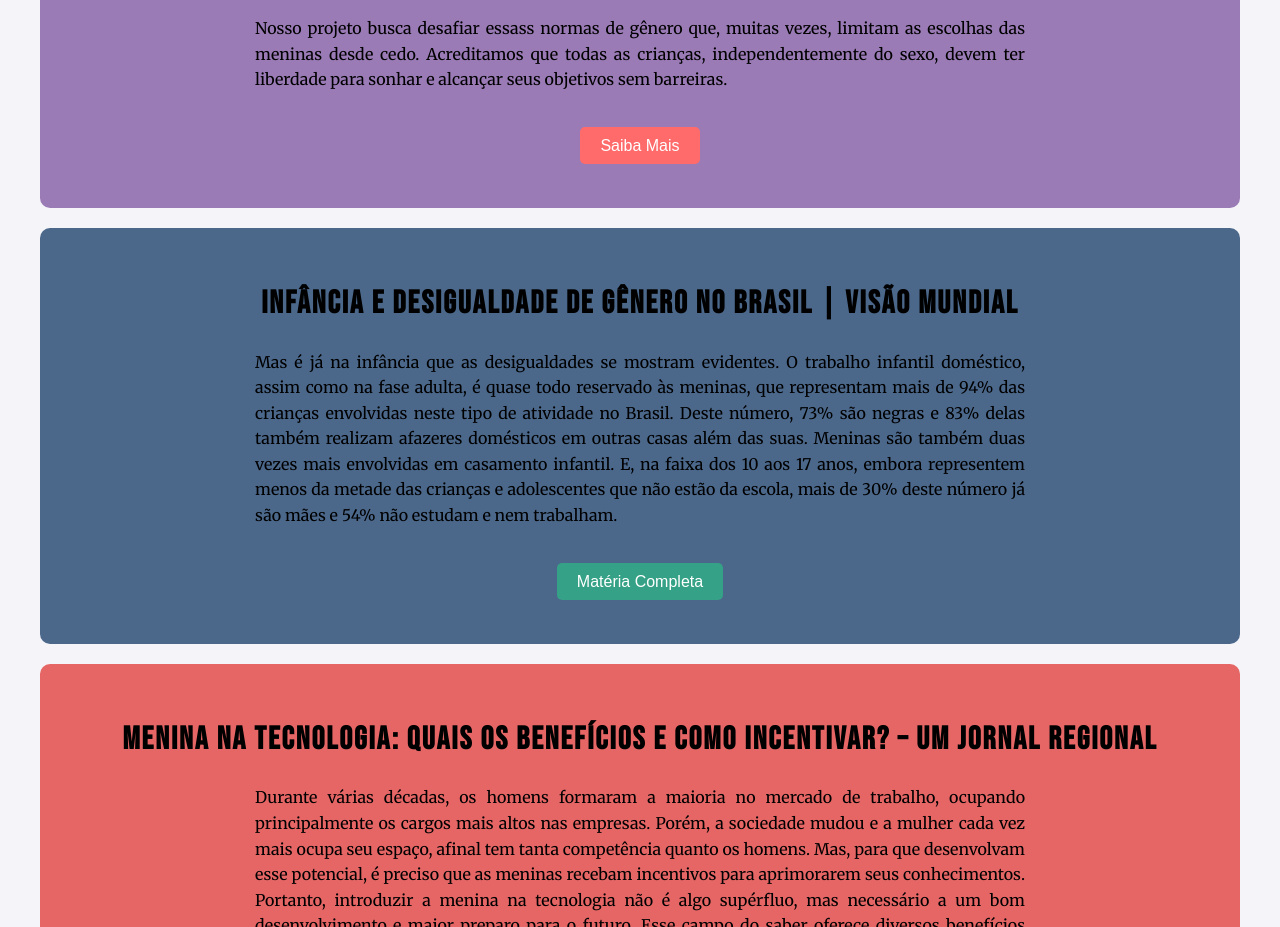
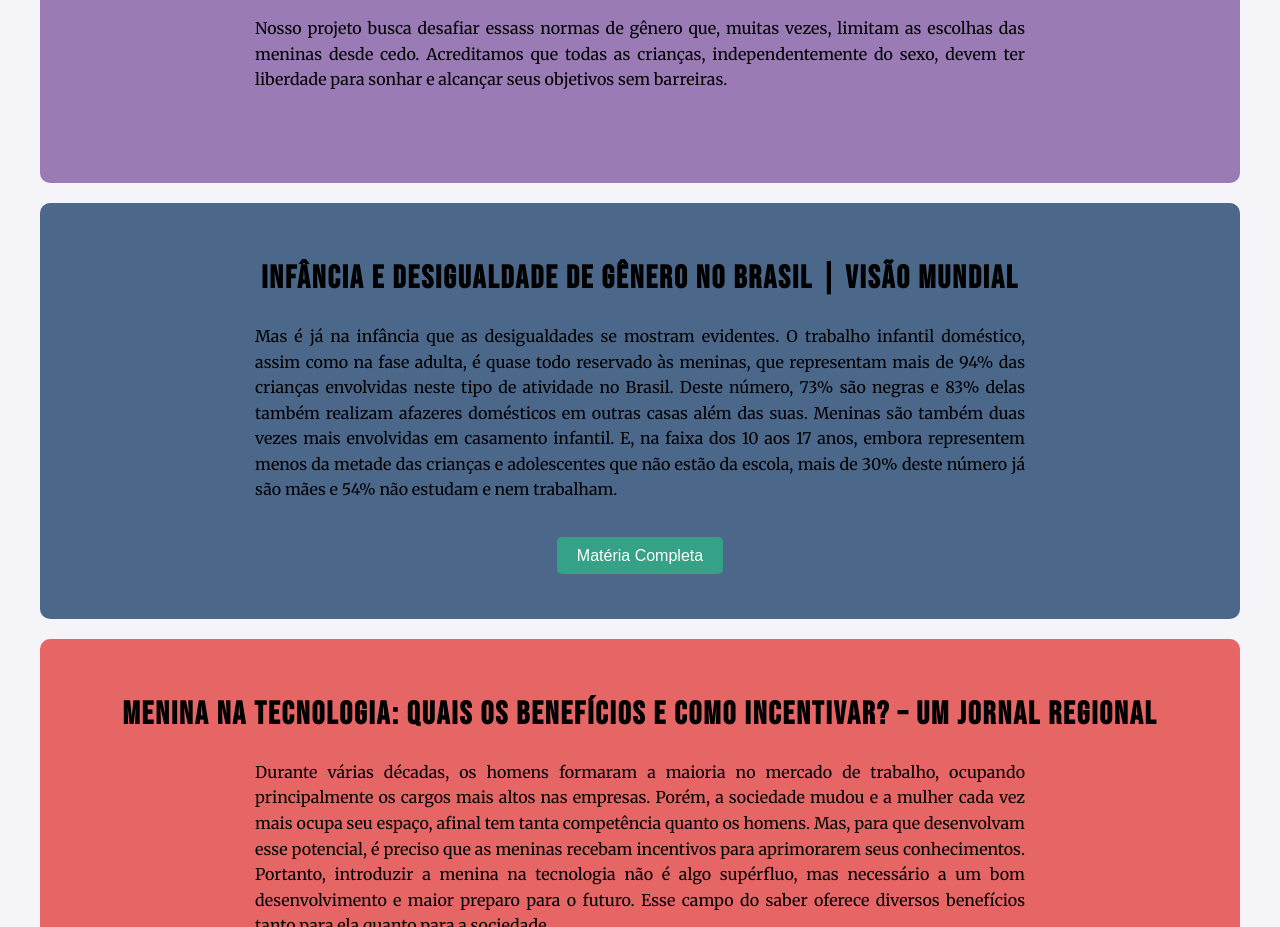
Before and after one commit to Isabelydjoliz/estrelasdoamanha, a plain HTML site: page index.html in a window 1280 px wide. Shown: the part 800-1727 px from the top of the page. Drawn offline with Linux system fonts and the light colour scheme; a web font is replaced by a local one.

Commit message:
Add files via upload

```diff
--- a/index.html
+++ b/index.html
@@ -52,8 +52,7 @@
                 podemos ser das áreas tecnológicas também? Será que não podemos ser grandes inspirações nas áreas que
                 desejarmos?</p>
             <p>Nosso projeto busca desafiar essass normas de gênero que, muitas vezes, limitam as escolhas das meninas desde cedo. Acreditamos que todas as crianças, independentemente do sexo, devem ter liberdade para sonhar e alcançar seus objetivos sem barreiras.</p>
-            <a href="sobre.html" target="_blank" class="btn-saiba-mais cta">Saiba Mais</a>
-        </section>
+            </section>
 
         <section id="desigualdade" class="intro2">
             <h2>Infância e Desigualdade de Gênero no Brasil | Visão Mundial</h2>
```
